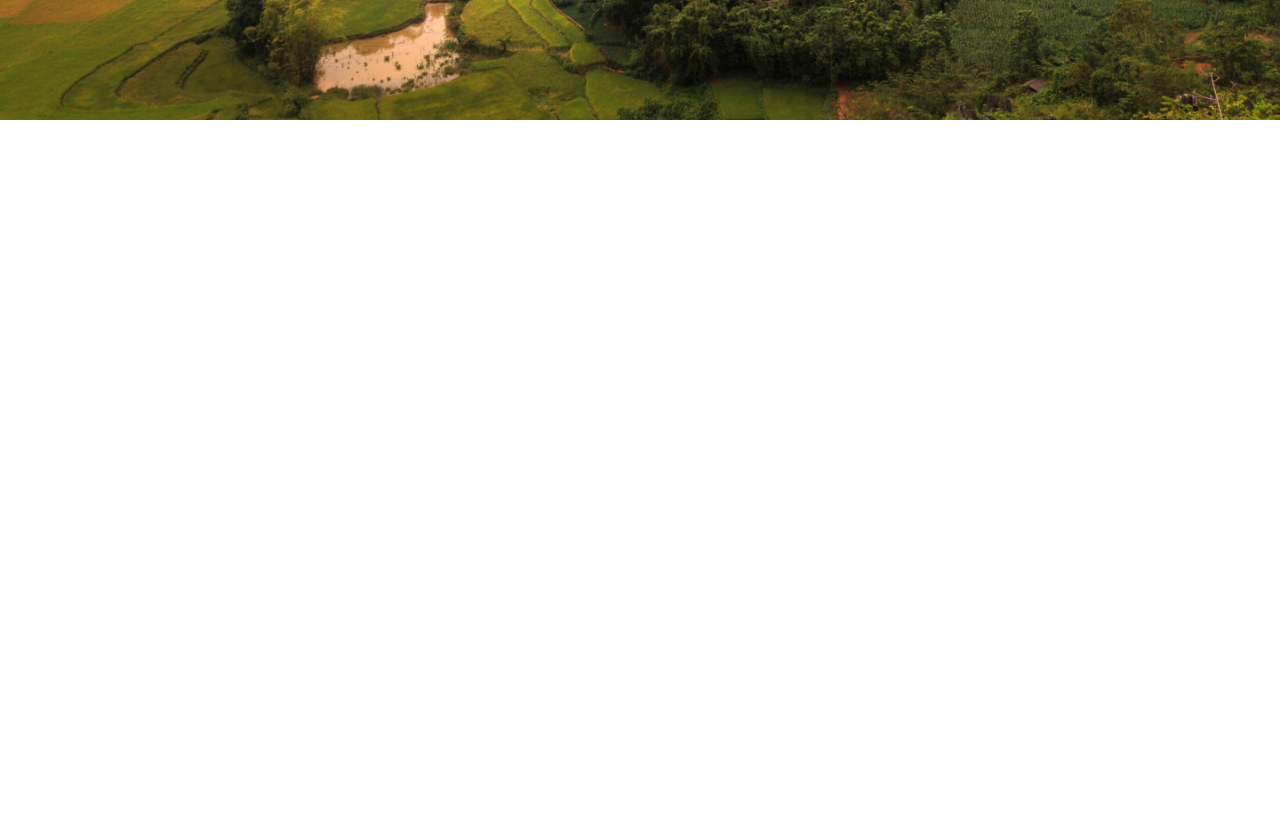
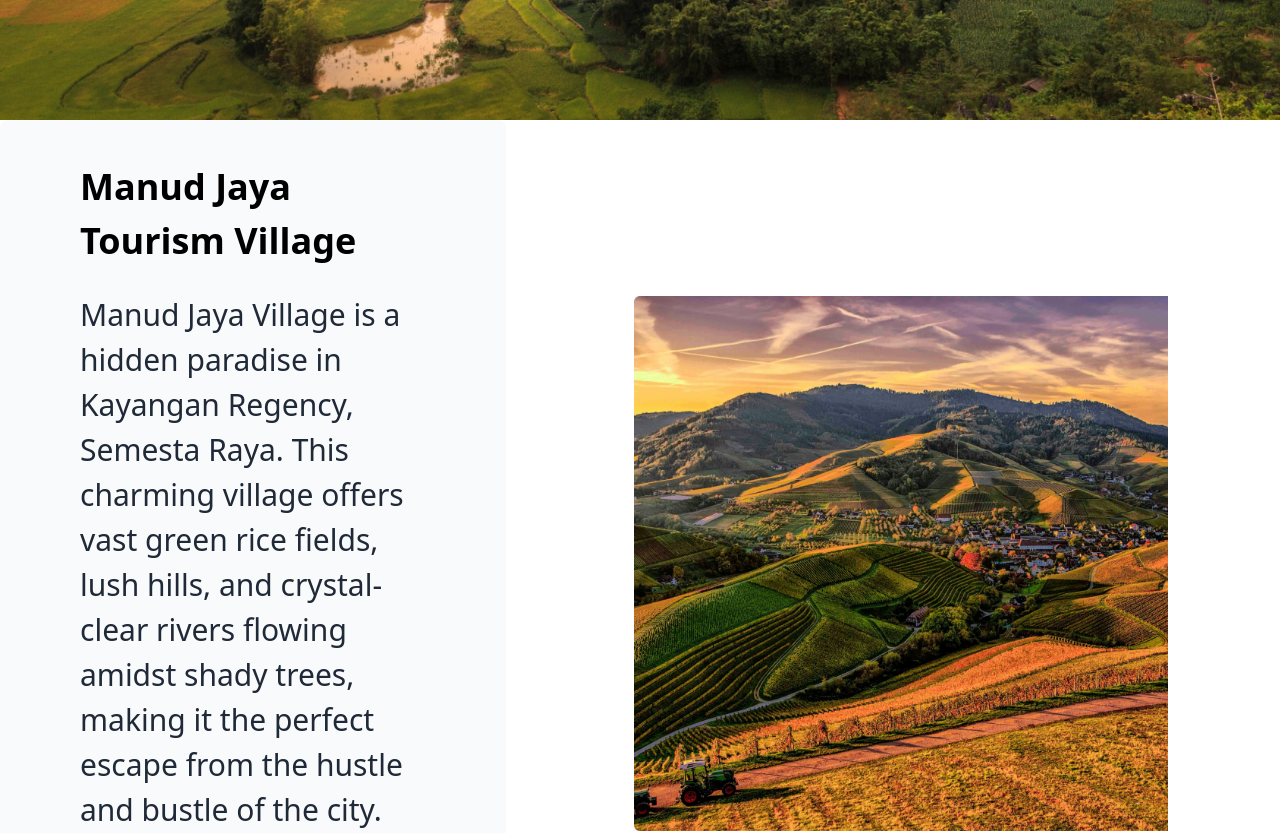
Before and after one commit to tugas-mti/manud-jaya, a Next.js app: page / in a window 1280 px wide. Shown: the part 760-1593 px from the top of the page. Built offline with nearby package versions, Linux system fonts and the light colour scheme.

Commit message:
working card

```diff
--- a/app/components/content/index.tsx
+++ b/app/components/content/index.tsx
@@ -1,18 +1,30 @@
 import React from "react";
+import Link from "next/link";
+import Image from "next/image";
 
-const content = ({text,image} : {text:string,image:string}) =>{
+const Content = ({header,text,image} : {header:string,text:string,image:string}) =>{
     return (
         <>
-        <div className="flex w-full ">
-            <div>
-
+        <div className="flex flex-row gap-4 ">
+            <div className="flex flex-col justify-center gap-6 rounded-lg bg-gray-50 px-6 py-10 md:w-2/5 md:px-20">
+                <h1 className="text-2xl font-bold text-black md:text-4xl md:leading-normal">
+                    {header}
+                </h1>
+                <p className=" text-xl text-gray-800 md:text-3xl md:leading-normal">
+                    {text}
+                </p>
             </div>
-            <div>
-
+            <div className="flex items-center justify-center p-6 md:w-3/5 md:px-28 md:py-12">
+                <Image
+                src={image}
+                width={1000}
+                height={760}
+                alt="foto bagus"
+                />
             </div>
         </div>
         </>
     )
 }
 
-export default content;
+export default Content;
--- a/app/page.tsx
+++ b/app/page.tsx
@@ -1,6 +1,9 @@
 import Image from "next/image";
 import SearchBar from "./components/searchbar";
+import Content from "./components/content";
 export default function Home() {
+  const text = "Manud Jaya Village is a hidden paradise in Kayangan Regency, Semesta Raya. This charming village offers vast green rice fields, lush hills, and crystal-clear rivers flowing amidst shady trees, making it the perfect escape from the hustle and bustle of the city. The cool and fresh air adds even more to the comfort.";
+  const header = "Manud Jaya Tourism Village";
   return (
     <>
       <div className="w-full ">
@@ -24,7 +27,9 @@ export default function Home() {
             </p>
             <SearchBar />
         </div>
-        <div className="h-screen bg-white"></div>
+        <div className="h-screen bg-white">
+          <Content header={header} text={text} image="/images/image1.jpg"/>
+        </div>
       </div>
     </>
   );
```
Also changed, not shown: public/images/image1.jpg (renamed from public/images/messageImage_1741443482187.jpg).
